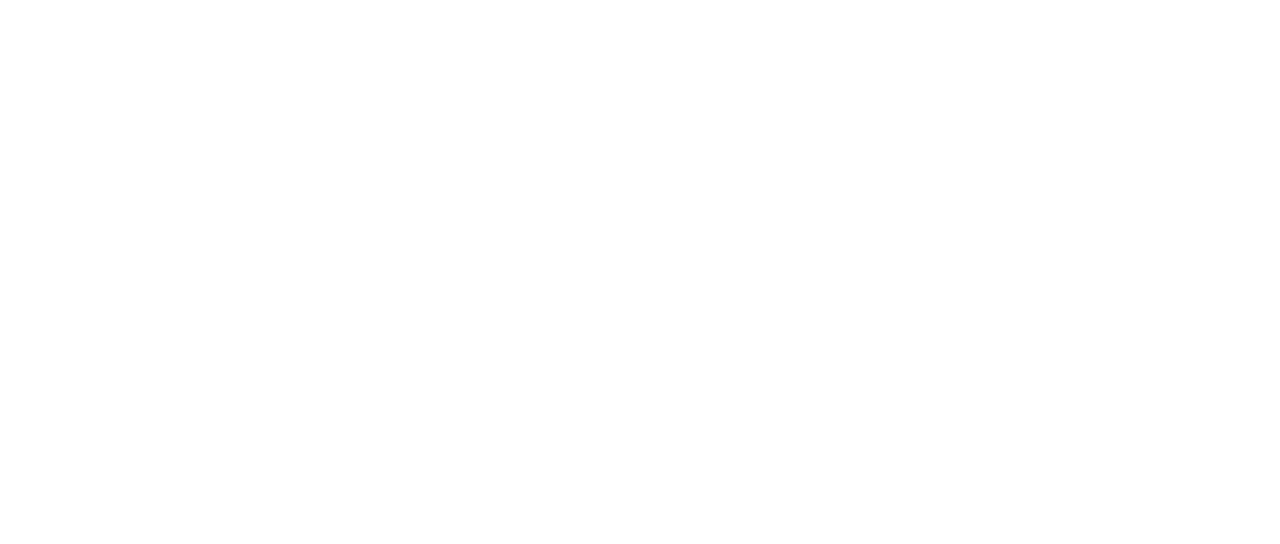
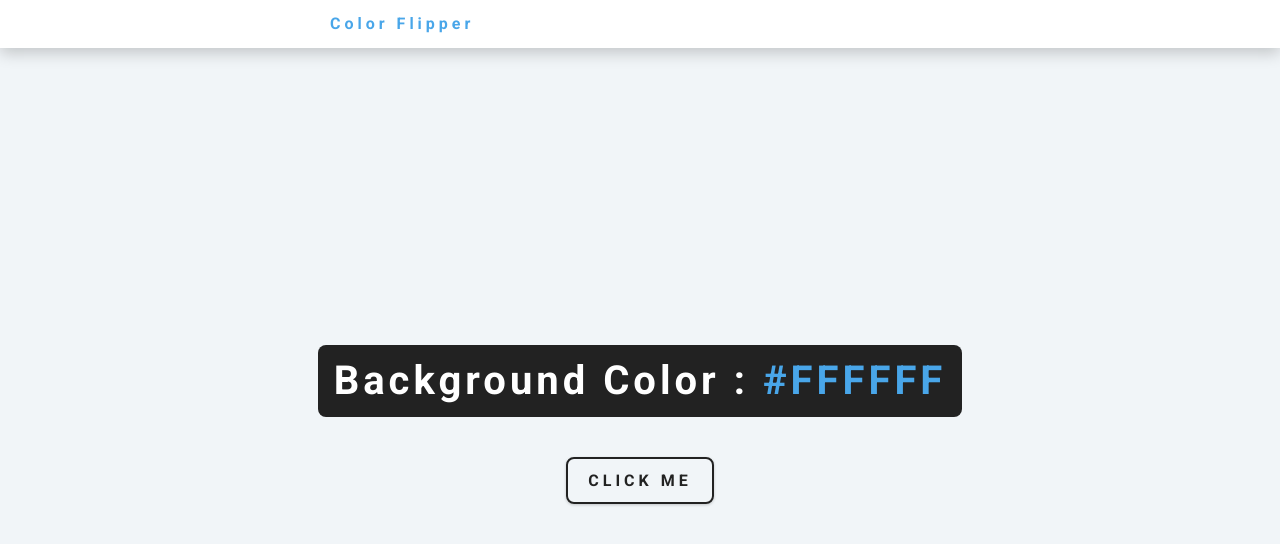
Before and after one commit to mosharuy/small-projects, a plain HTML site: page color flipper/index.html in a window 1280 px wide. Drawn offline with nearby package versions, Linux system fonts and the light colour scheme.

Commit message:
finished color flipper

```diff
--- /dev/null
+++ b/color flipper/app.js
@@ -0,0 +1,18 @@
+const hex = [ 0, 1, 2, 3, 4, 5, 6, 7, 8, 9, 'A', 'B', 'C', 'D', 'E', 'F' ];
+
+const btn = document.getElementById('btn');
+const color = document.querySelector('.color');
+
+btn.addEventListener('click', function() {
+	let hexColor = '#';
+
+	for (let i = 0; i < 6; i++) {
+		hexColor += hex[getRandomNumber()];
+	}
+	document.body.style.backgroundColor = hexColor;
+	color.textContent = hexColor;
+});
+
+function getRandomNumber() {
+	return Math.floor(Math.random() * hex.length);
+}
--- a/color flipper/index.html
+++ b/color flipper/index.html
@@ -4,8 +4,20 @@
     <meta charset="UTF-8">
     <meta name="viewport" content="width=device-width, initial-scale=1.0">
     <title>Color Flipper</title>
+    <link rel="stylesheet" href="style.css">
 </head>
 <body>
-
+    <nav>
+        <div class="nav-center">
+            <h4>color flipper</h4>
+        </div>
+    </nav>
+    <main>
+        <div class="container">
+            <h2>background color : <span class="color">#FFFFFF</span></h2>
+            <button class="btn btn-hero" id="btn">click me</button>
+        </div>
+    </main>
+    <script src="app.js"></script>
 </body>
 </html>
--- /dev/null
+++ b/color flipper/style.css
@@ -0,0 +1,237 @@
+/*
+===============
+Fonts
+===============
+*/
+@import url("https://fonts.googleapis.com/css?family=Open+Sans|Roboto:400,700&display=swap");
+
+/*
+===============
+Variables
+===============
+*/
+
+:root {
+	/* dark shades of primary color*/
+	--clr-primary-1: hsl(205, 86%, 17%);
+	--clr-primary-2: hsl(205, 77%, 27%);
+	--clr-primary-3: hsl(205, 72%, 37%);
+	--clr-primary-4: hsl(205, 63%, 48%);
+	/* primary/main color */
+	--clr-primary-5: hsl(205, 78%, 60%);
+	/* lighter shades of primary color */
+	--clr-primary-6: hsl(205, 89%, 70%);
+	--clr-primary-7: hsl(205, 90%, 76%);
+	--clr-primary-8: hsl(205, 86%, 81%);
+	--clr-primary-9: hsl(205, 90%, 88%);
+	--clr-primary-10: hsl(205, 100%, 96%);
+	/* darkest grey - used for headings */
+	--clr-grey-1: hsl(209, 61%, 16%);
+	--clr-grey-2: hsl(211, 39%, 23%);
+	--clr-grey-3: hsl(209, 34%, 30%);
+	--clr-grey-4: hsl(209, 28%, 39%);
+	/* grey used for paragraphs */
+	--clr-grey-5: hsl(210, 22%, 49%);
+	--clr-grey-6: hsl(209, 23%, 60%);
+	--clr-grey-7: hsl(211, 27%, 70%);
+	--clr-grey-8: hsl(210, 31%, 80%);
+	--clr-grey-9: hsl(212, 33%, 89%);
+	--clr-grey-10: hsl(206, 33%, 96%);
+	--clr-white: #fff;
+	--clr-red-dark: hsl(360, 67%, 44%);
+	--clr-red-light: hsl(360, 71%, 66%);
+	--clr-green-dark: hsl(125, 67%, 44%);
+	--clr-green-light: hsl(125, 71%, 66%);
+	--clr-black: #222;
+	--ff-primary: "Roboto", sans-serif;
+	--ff-secondary: "Open Sans", sans-serif;
+	--transition: all 0.3s linear;
+	--spacing: 0.25rem;
+	--radius: 0.5rem;
+	--light-shadow: 0 5px 15px rgba(0, 0, 0, 0.1);
+	--dark-shadow: 0 5px 15px rgba(0, 0, 0, 0.2);
+	--max-width: 1170px;
+	--fixed-width: 620px;
+}
+/*
+===============
+Global Styles
+===============
+*/
+
+*,
+::after,
+::before {
+	margin: 0;
+	padding: 0;
+	box-sizing: border-box;
+}
+body {
+	font-family: var(--ff-secondary);
+	background: var(--clr-grey-10);
+	color: var(--clr-grey-1);
+	line-height: 1.5;
+	font-size: 0.875rem;
+}
+ul {
+	list-style-type: none;
+}
+a {
+	text-decoration: none;
+}
+img:not(.nav-logo) {
+	width: 100%;
+	display: block;
+}
+
+h1,
+h2,
+h3,
+h4 {
+	letter-spacing: var(--spacing);
+	text-transform: capitalize;
+	line-height: 1.25;
+	margin-bottom: 0.75rem;
+	font-family: var(--ff-primary);
+}
+h1 {
+	font-size: 3rem;
+}
+h2 {
+	font-size: 2rem;
+}
+h3 {
+	font-size: 1.25rem;
+}
+h4 {
+	font-size: 0.875rem;
+}
+p {
+	margin-bottom: 1.25rem;
+	color: var(--clr-grey-5);
+}
+@media screen and (min-width: 800px) {
+	h1 {
+		font-size: 4rem;
+	}
+	h2 {
+		font-size: 2.5rem;
+	}
+	h3 {
+		font-size: 1.75rem;
+	}
+	h4 {
+		font-size: 1rem;
+	}
+	body {
+		font-size: 1rem;
+	}
+	h1,
+	h2,
+	h3,
+	h4 {
+		line-height: 1;
+	}
+}
+/*  global classes */
+
+.btn {
+	font-family: var(--ff-primary);
+	text-transform: uppercase;
+	background: transparent;
+	color: var(--clr-black);
+	padding: 0.375rem 0.75rem;
+	letter-spacing: var(--spacing);
+	display: inline-block;
+	font-weight: 700;
+	transition: var(--transition);
+	font-size: 0.875rem;
+	border: 2px solid var(--clr-black);
+	cursor: pointer;
+	box-shadow: 0 1px 3px rgba(0, 0, 0, 0.2);
+	border-radius: var(--radius);
+}
+.btn:hover {
+	color: var(--clr-white);
+	background: var(--clr-black);
+}
+.btn-hero {
+	font-size: 1rem;
+	padding: 0.75rem 1.25rem;
+}
+/* section */
+.section {
+	padding: 5rem 0;
+}
+
+.section-center {
+	width: 90vw;
+	margin: 0 auto;
+	max-width: 1170px;
+}
+@media screen and (min-width: 992px) {
+	.section-center {
+		width: 95vw;
+	}
+}
+/*
+===============
+Nav
+===============
+*/
+nav {
+	background: var(--clr-white);
+	height: 3rem;
+	display: grid;
+	align-items: center;
+	box-shadow: var(--dark-shadow);
+}
+.nav-center {
+	width: 90vw;
+	max-width: var(--fixed-width);
+	margin: 0 auto;
+	display: flex;
+	align-items: center;
+	justify-content: space-between;
+}
+.nav-center h4 {
+	margin-bottom: 0;
+	color: var(--clr-primary-5);
+}
+.nav-links {
+	display: flex;
+}
+nav a {
+	text-transform: capitalize;
+	font-weight: 700;
+	font-size: 1rem;
+	color: var(--clr-primary-1);
+	letter-spacing: var(--spacing);
+	margin-right: 1rem;
+}
+nav a:hover {
+	color: var(--clr-primary-5);
+}
+/*
+===============
+Container
+===============
+*/
+main {
+	min-height: calc(100vh - 3rem);
+	display: grid;
+	place-items: center;
+}
+.container {
+	text-align: center;
+}
+.container h2 {
+	background: var(--clr-black);
+	color: var(--clr-white);
+	padding: 1rem;
+	border-radius: var(--radius);
+	margin-bottom: 2.5rem;
+}
+.color {
+	color: var(--clr-primary-5);
+}
```
